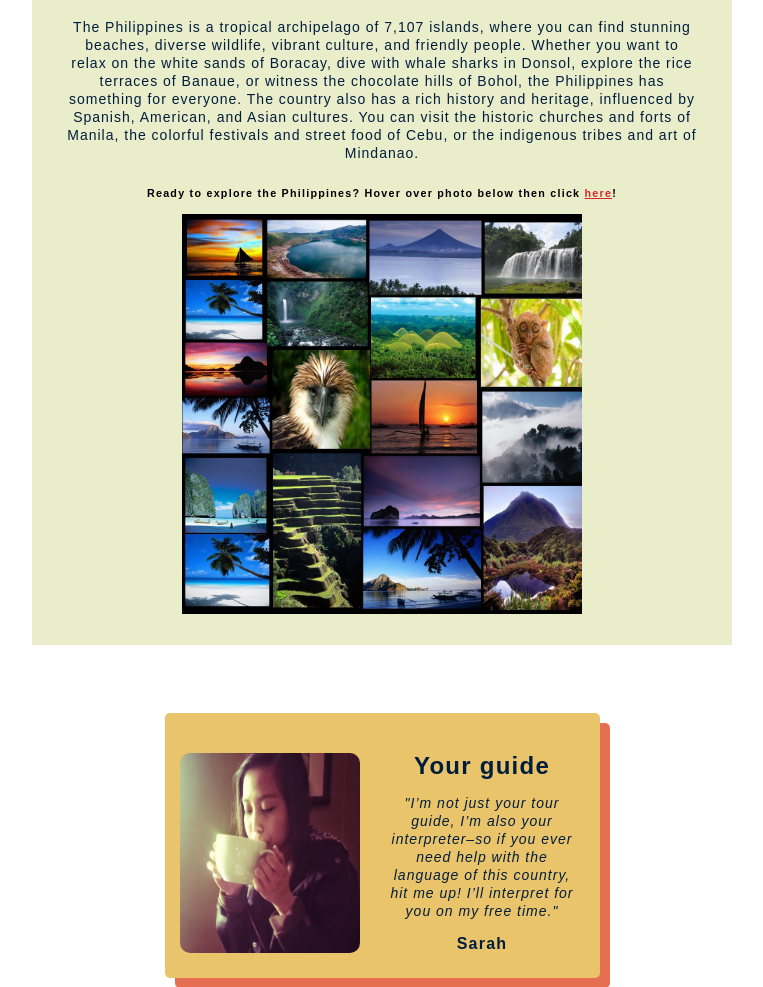
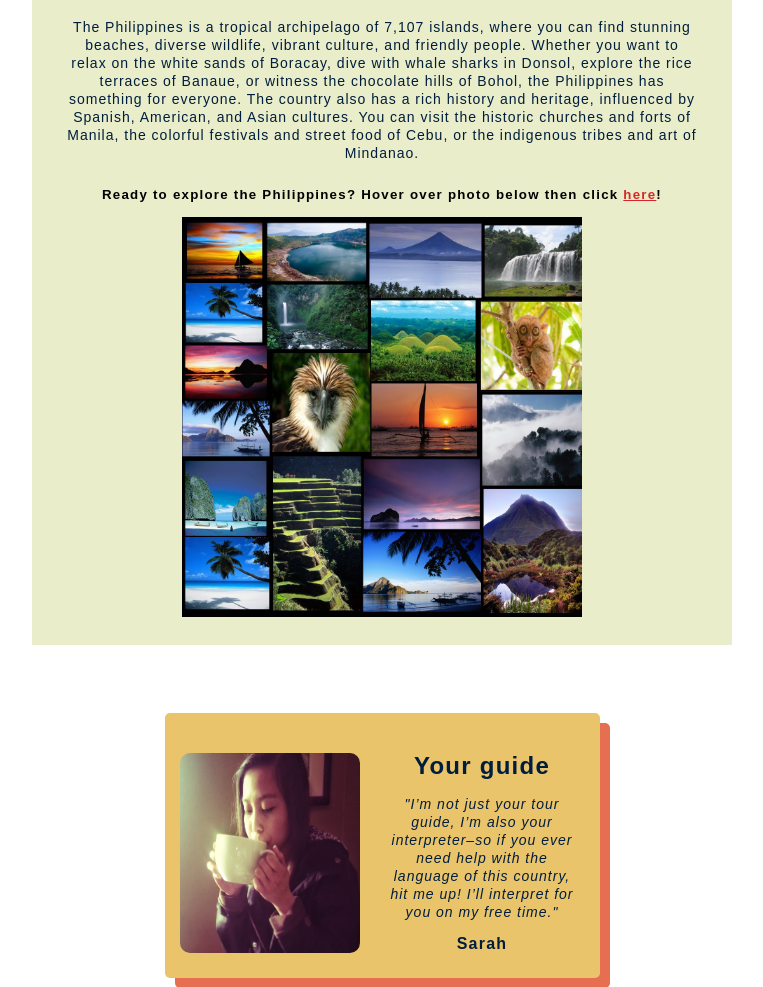
Before and after one commit to sarahjq-s/home-country-page, a plain HTML site: page index.html in a window 1280 px wide. Shown: the part 920-1907 px from the top of the page, without its empty margins (258-1021 px from the left). Drawn offline with nearby package versions, Linux system fonts and the light colour scheme; a web font is replaced by a local one.

Commit message:
Update index.html

```diff
--- a/index.html
+++ b/index.html
@@ -1,6 +1,6 @@
 <!DOCTYPE html>
 <html>
-    <head><link rel="stylesheet" href="https://cdnjs.cloudflare.com/ajax/libs/normalize/8.0.1/normalize.css">
+    <head>
         <link rel="stylesheet" href="styles.css">
         <link rel="preconnect" href="https://fonts.googleapis.com">
         <link rel="preconnect" href="https://fonts.gstatic.com" crossorigin>
@@ -43,8 +43,8 @@
             <h3>About the Philippines</h3>
             <p>The Philippines is a tropical archipelago of 7,107 islands, where you can find stunning beaches, diverse wildlife, vibrant culture, and friendly people. Whether you want to relax on the white sands of Boracay, dive with whale sharks in Donsol, explore the rice terraces of Banaue, or witness the chocolate hills of Bohol, the Philippines has something for everyone. The country also has a rich history and heritage, influenced by Spanish, American, and Asian cultures. You can visit the historic churches and forts of Manila, the colorful festivals and street food of Cebu, or the indigenous tribes and art of Mindanao.</p>
 
-            <h6>Ready to explore the Philippines? Hover over photo below then click <a href="https://www.bing.com/travel/place-information?q=Philippines&SID=fe47e182-43d6-4546-8bee-86609d6dd805&form=TGBWPT&entrypoint=TGBWPT" target="_blank">
-            here</a>!</h6>
+            <h5>Ready to explore the Philippines? Hover over photo below then click <a href="https://www.bing.com/travel/place-information?q=Philippines&SID=fe47e182-43d6-4546-8bee-86609d6dd805&form=TGBWPT&entrypoint=TGBWPT" target="_blank">
+            here</a>!</h5>
             <div id="on-my-way-gif"></div>
         </div>
 
```
